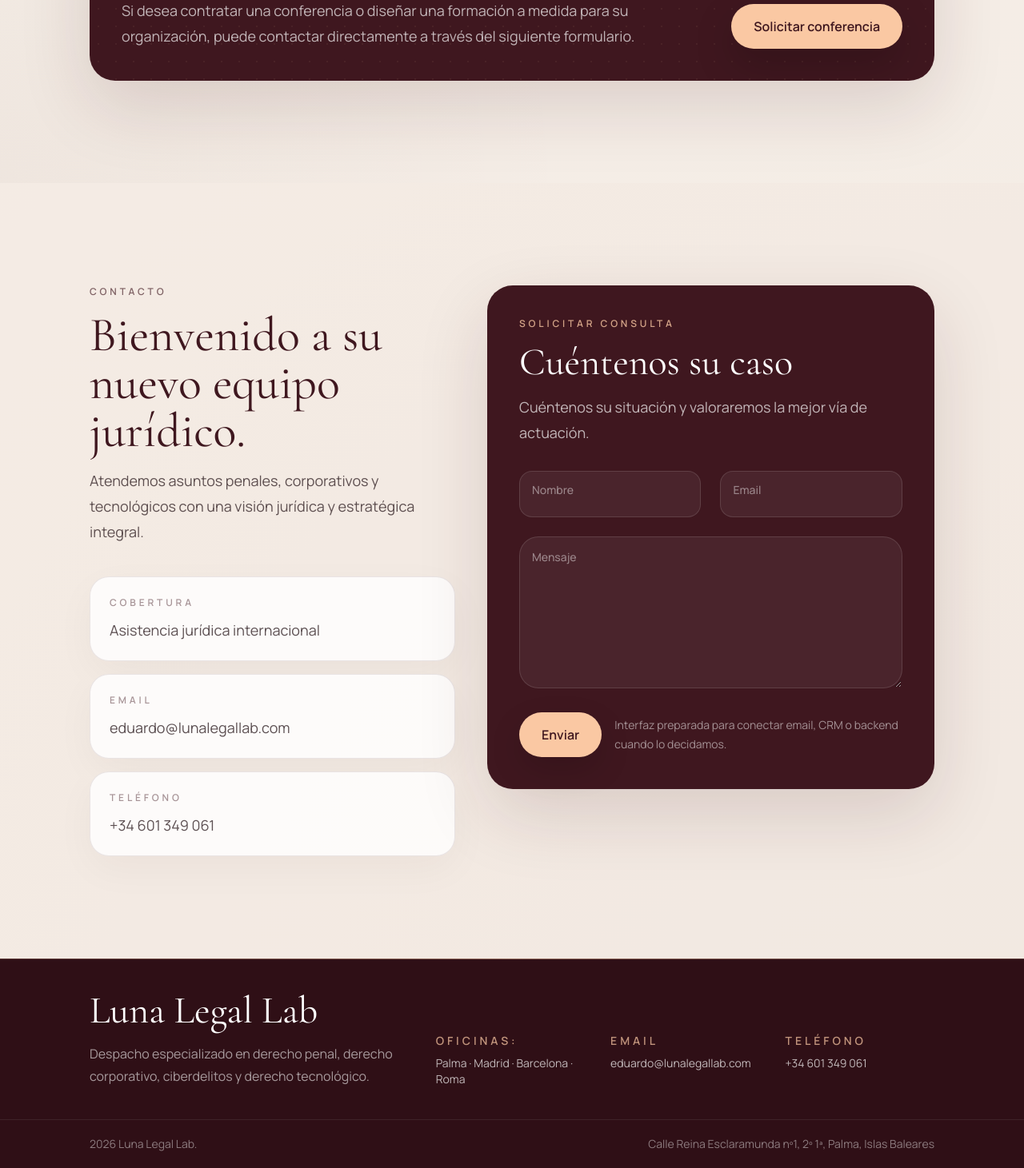
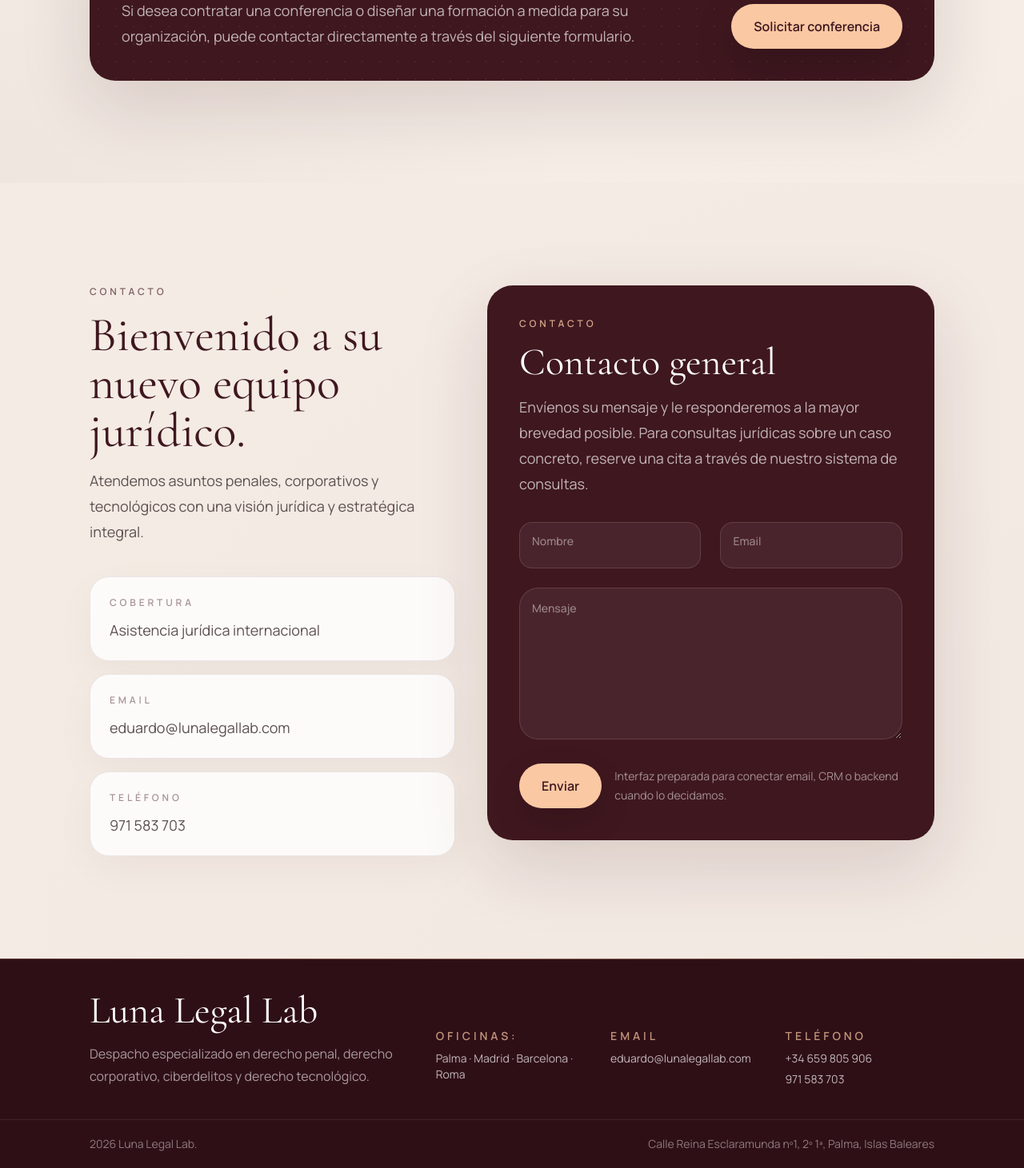
Before and after one commit to Franstreet/luna-legal-lab, a Next.js app: page /es in a window 1280 px wide. Shown: the part 8684-10145 px from the top of the page at 80% size. Built offline with nearby package versions, Linux system fonts and the light colour scheme.

Commit message:
Update contact CTA and phone details

```diff
--- a/components/Footer.tsx
+++ b/components/Footer.tsx
@@ -7,7 +7,12 @@ type FooterProps = {
 export function Footer({ content }: FooterProps) {
   const year = new Date().getFullYear();
   const copyright = content.copyright.replace("{year}", String(year));
-  const phoneHref = `tel:${content.phone.replace(/\s+/g, "")}`;
+  const phoneNumbers = content.phone
+    .split("\n")
+    .map((phone) => phone.trim())
+    .filter(Boolean);
+  const inferredCountryCode =
+    phoneNumbers.find((phone) => phone.startsWith("+"))?.split(" ")[0] ?? "";
 
   return (
     <footer className="bg-[#2f0f16] text-white/72">
@@ -49,12 +54,22 @@ export function Footer({ content }: FooterProps) {
             <p className="font-semibold uppercase tracking-[0.28em] text-secondary/72">
               {content.phoneLabel}
             </p>
-            <a
-              href={phoneHref}
-              className="mt-2 block text-white/70 hover:text-secondary"
-            >
-              {content.phone}
-            </a>
+            <div className="mt-2 flex flex-col gap-1.5">
+              {phoneNumbers.map((phone) => {
+                const phoneHref = `tel:${(phone.startsWith("+") ? phone : `${inferredCountryCode} ${phone}`)
+                  .replace(/\s+/g, "")}`;
+
+                return (
+                  <a
+                    key={phone}
+                    href={phoneHref}
+                    className="block text-white/70 hover:text-secondary"
+                  >
+                    {phone}
+                  </a>
+                );
+              })}
+            </div>
           </div>
         </div>
       </div>
--- a/components/Hero.tsx
+++ b/components/Hero.tsx
@@ -14,6 +14,8 @@ const navigation = [
   { key: "lawyer", href: "#lawyer" },
   { key: "conferences", href: "#conferences" },
 ] as const;
+
+const CALENDLY_URL = "https://calendly.com/lunalegallab/30min";
 
 type HeroProps = {
   content: Dictionary["hero"];
@@ -108,7 +110,9 @@ export function Hero({ content, locale }: HeroProps) {
           >
             <LanguageSwitcher locale={locale} />
             <a
-              href="#contact"
+              href={CALENDLY_URL}
+              target="_blank"
+              rel="noopener noreferrer"
               className="inline-flex shrink-0 items-center rounded-full border border-white/15 px-3 py-2 text-[13px] font-semibold text-white hover:border-secondary hover:bg-white/6 hover:text-secondary sm:px-5 sm:py-2.5 sm:text-sm"
             >
               {content.headerCta}
@@ -165,7 +169,7 @@ export function Hero({ content, locale }: HeroProps) {
               style={{ animation: "hero-entry 700ms 640ms cubic-bezier(0.16,1,0.3,1) both" }}
             >
               <a
-                href="https://calendly.com/lunalegallab/30min"
+                href={CALENDLY_URL}
                 target="_blank"
                 rel="noopener noreferrer"
                 className="inline-flex items-center justify-center rounded-full bg-secondary px-7 py-4 text-base font-semibold text-primary shadow-[0_20px_50px_rgba(0,0,0,0.18)] transition-[transform,background-color] duration-150 hover:-translate-y-0.5 hover:bg-[#ffd8bc] active:scale-[0.97]"
--- a/messages/de.json
+++ b/messages/de.json
@@ -187,13 +187,13 @@
       },
       {
         "label": "Telefon",
-        "value": "+34 601 349 061"
+        "value": "971 583 703"
       }
     ],
     "form": {
-      "eyebrow": "Beratung anfragen",
-      "title": "Schildern Sie uns Ihren Fall",
-      "description": "Schildern Sie uns Ihre Situation, und wir prüfen den besten Handlungsweg.",
+      "eyebrow": "Kontakt",
+      "title": "Allgemeiner Kontakt",
+      "description": "Senden Sie uns Ihre Nachricht und wir antworten Ihnen so schnell wie möglich. Für rechtliche Beratungen zu einem konkreten Fall buchen Sie bitte einen Termin über unser Beratungssystem.",
       "nameLabel": "Name",
       "namePlaceholder": "Ihr Name",
       "emailLabel": "E-Mail",
@@ -214,7 +214,7 @@
     "emailLabel": "E-Mail",
     "email": "eduardo@lunalegallab.com",
     "phoneLabel": "Telefon",
-    "phone": "+34 601 349 061",
+    "phone": "+34 659 805 906\n971 583 703",
     "copyright": "{year} Luna Legal Lab.",
     "note": "Calle Reina Esclaramunda nº1, 2º 1ª, Palma, Islas Baleares"
   },
--- a/messages/en.json
+++ b/messages/en.json
@@ -187,13 +187,13 @@
       },
       {
         "label": "Phone",
-        "value": "+34 601 349 061"
+        "value": "971 583 703"
       }
     ],
     "form": {
-      "eyebrow": "Request Consultation",
-      "title": "Tell Us About Your Matter",
-      "description": "Tell us about your situation and we will assess the most appropriate course of action.",
+      "eyebrow": "Contact",
+      "title": "General contact",
+      "description": "Send us your message and we will respond as soon as possible. For legal consultations regarding a specific matter, please book an appointment through our consultation system.",
       "nameLabel": "Name",
       "namePlaceholder": "Your name",
       "emailLabel": "Email",
@@ -214,7 +214,7 @@
     "emailLabel": "Email",
     "email": "eduardo@lunalegallab.com",
     "phoneLabel": "Phone",
-    "phone": "+34 601 349 061",
+    "phone": "+34 659 805 906\n971 583 703",
     "copyright": "{year} Luna Legal Lab.",
     "note": "Calle Reina Esclaramunda No. 1, 2nd Floor, 1st Door, Palma, Balearic Islands"
   },
--- a/messages/es.json
+++ b/messages/es.json
@@ -188,13 +188,13 @@
       },
       {
         "label": "Teléfono",
-        "value": "+34 601 349 061"
+        "value": "971 583 703"
       }
     ],
     "form": {
-      "eyebrow": "Solicitar consulta",
-      "title": "Cuéntenos su caso",
-      "description": "Cuéntenos su situación y valoraremos la mejor vía de actuación.",
+      "eyebrow": "Contacto",
+      "title": "Contacto general",
+      "description": "Envíenos su mensaje y le responderemos a la mayor brevedad posible. Para consultas jurídicas sobre un caso concreto, reserve una cita a través de nuestro sistema de consultas.",
       "nameLabel": "Nombre",
       "namePlaceholder": "Tu nombre",
       "emailLabel": "Email",
@@ -215,7 +215,7 @@
     "emailLabel": "Email",
     "email": "eduardo@lunalegallab.com",
     "phoneLabel": "Teléfono",
-    "phone": "+34 601 349 061",
+    "phone": "+34 659 805 906\n971 583 703",
     "copyright": "{year} Luna Legal Lab.",
     "note": "Calle Reina Esclaramunda nº1, 2º 1ª, Palma, Islas Baleares"
   },
--- a/messages/it.json
+++ b/messages/it.json
@@ -187,13 +187,13 @@
       },
       {
         "label": "Telefono",
-        "value": "+34 601 349 061"
+        "value": "971 583 703"
       }
     ],
     "form": {
-      "eyebrow": "Richiedi consulenza",
-      "title": "Raccontaci il tuo caso",
-      "description": "Descrivici la tua situazione e valuteremo la strategia più adeguata.",
+      "eyebrow": "Contatto",
+      "title": "Contatto generale",
+      "description": "Ci invii il suo messaggio e le risponderemo il prima possibile. Per consulenze legali relative a un caso concreto, prenoti un appuntamento tramite il nostro sistema di consulenza.",
       "nameLabel": "Nome",
       "namePlaceholder": "Il tuo nome",
       "emailLabel": "Email",
@@ -214,7 +214,7 @@
     "emailLabel": "Email",
     "email": "eduardo@lunalegallab.com",
     "phoneLabel": "Telefono",
-    "phone": "+34 601 349 061",
+    "phone": "+34 659 805 906\n971 583 703",
     "copyright": "{year} Luna Legal Lab.",
     "note": "Calle Reina Esclaramunda nº1, 2º 1ª, Palma, Isole Baleari"
   },
```
